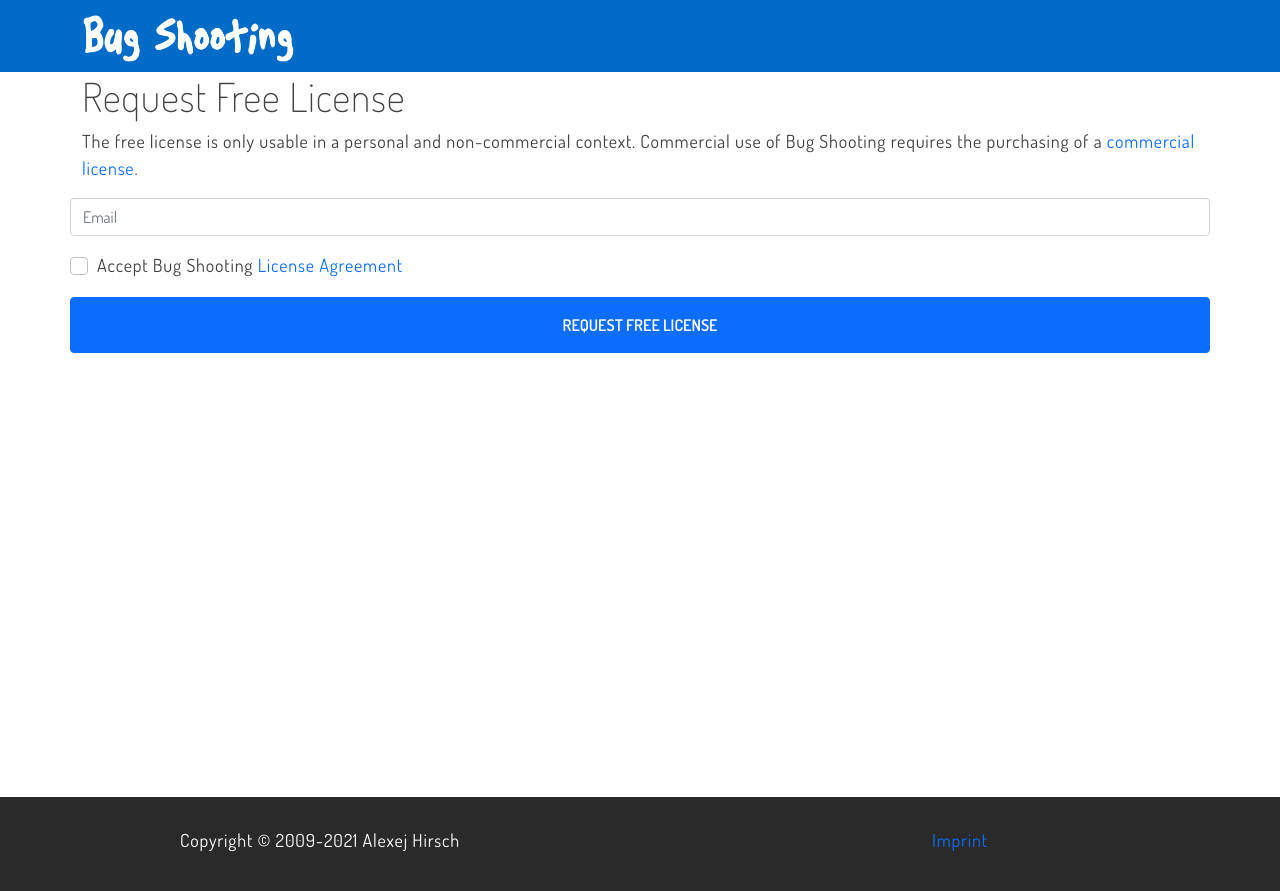
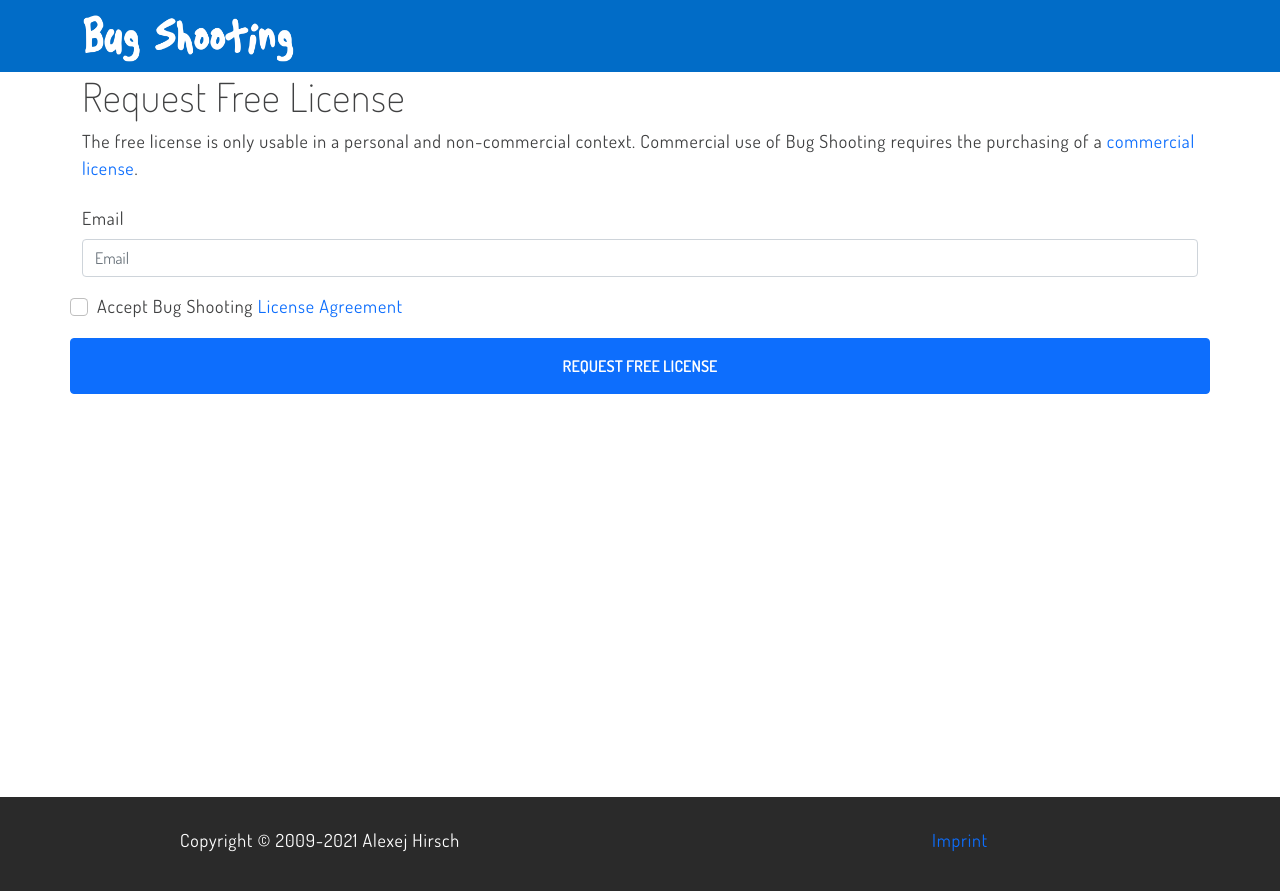
Before and after one commit to BugShooting/BugShooting.Homepage, a Jekyll site: the page built from free.md, in a window 1280 px wide. Shown: the top 891 px of the page. Built offline with Jekyll 4.4.1, drawn with Linux system fonts in a browser that asks for light colours; our own code applies the rules of GitHub Pages for plain Markdown files.

Commit message:
Update free.md

```diff
--- a/free.md
+++ b/free.md
@@ -9,7 +9,10 @@
 
 <form method="POST" action="https://services.bugshooting.com/rest/freelicense">
   <div class="row mb-3">
-    <input class="form-control" type="email" placeholder="Email" required name="email" maxlength="100">
+    <div class="form-group">
+      <label for="activationfile" class="col-sm-2 col-form-label">Email</label>
+      <input class="form-control" type="email" placeholder="Email" required name="email" maxlength="100">
+    </div>
   </div>
   <div class="row mb-3">
     <div class="form-check">
```
